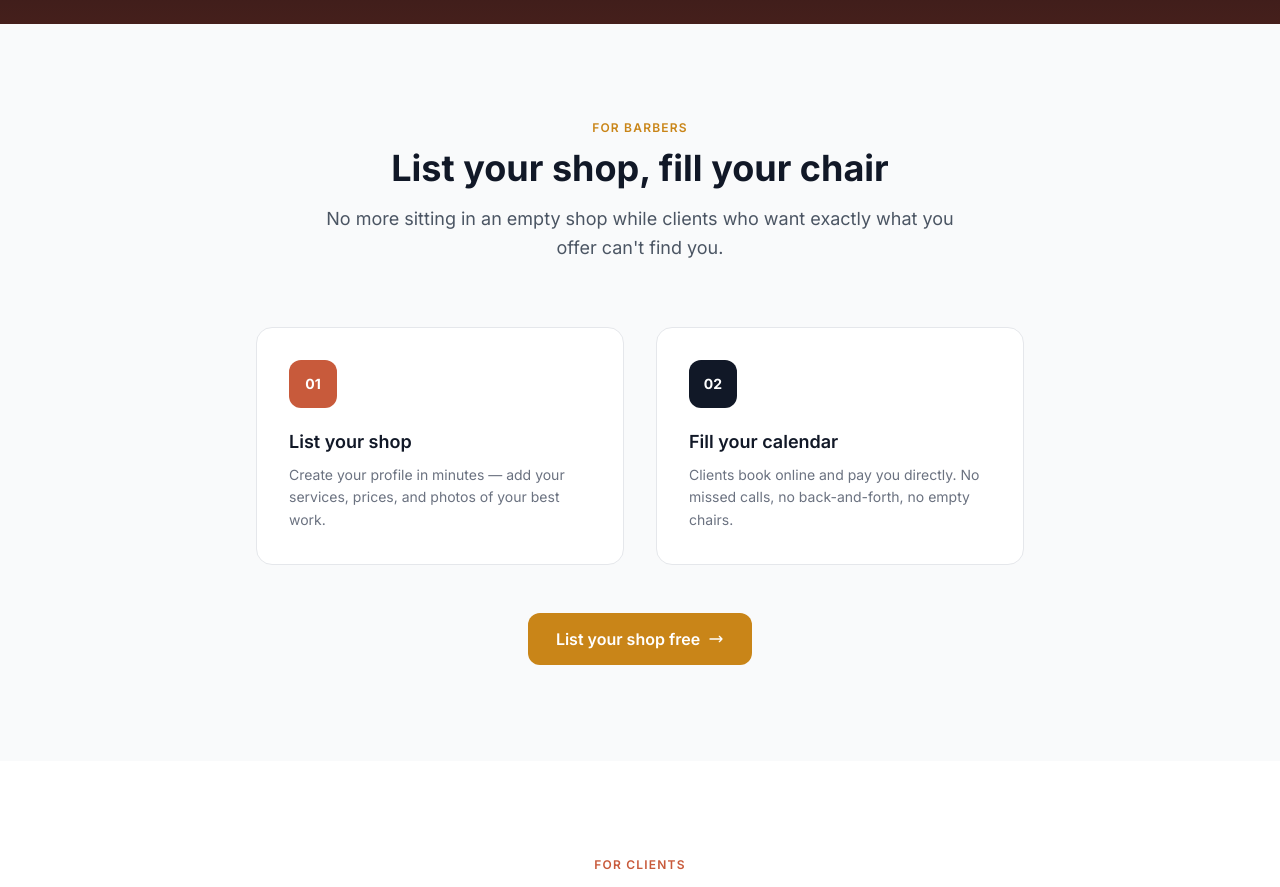
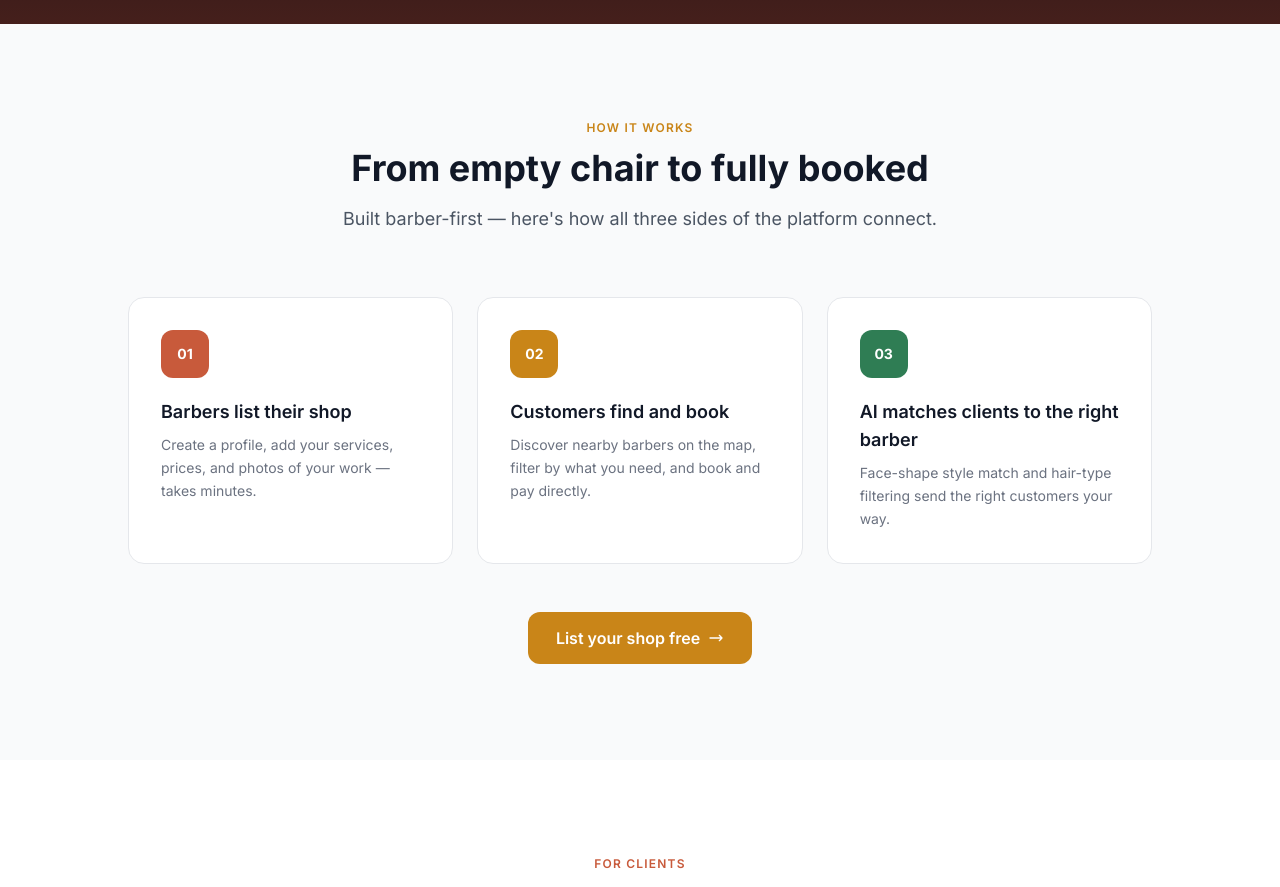
Before and after one commit to Afrotechcut/Afrotech-cut, a Next.js app: page / in a window 1280 px wide. Shown: the part 800-1687 px from the top of the page. Built offline with nearby package versions, Linux system fonts and the light colour scheme; no server answers; grey boxes are pictures that could not be loaded.

Commit message:
Rework homepage steps section into one step per audience
Previously showed two barber-only steps under a "How it works" label,
which didn't reflect the three-sided platform. Now shows one step
each for barbers, customers, and AI matching, in that priority order.

```diff
--- a/app/page.tsx
+++ b/app/page.tsx
@@ -66,29 +66,35 @@ export default function LandingPage() {
           </div>
         </section>
 
-        {/* FOR BARBERS — leads */}
+        {/* HOW IT WORKS — one step per audience, barber > customer > AI */}
         <section className="py-24 bg-gray-50">
           <div className="max-w-7xl mx-auto px-4 sm:px-6 lg:px-8">
             <div className="text-center mb-16">
-              <p className="text-brand-500 text-xs font-semibold uppercase tracking-widest mb-3">For barbers</p>
-              <h2 className="text-3xl sm:text-4xl font-bold text-gray-900 mb-4">List your shop, fill your chair</h2>
+              <p className="text-brand-500 text-xs font-semibold uppercase tracking-widest mb-3">How it works</p>
+              <h2 className="text-3xl sm:text-4xl font-bold text-gray-900 mb-4">From empty chair to fully booked</h2>
               <p className="text-gray-600 text-lg leading-relaxed max-w-2xl mx-auto">
-                No more sitting in an empty shop while clients who want exactly what you offer can't find you.
+                Built barber-first — here's how all three sides of the platform connect.
               </p>
             </div>
-            <div className="grid sm:grid-cols-2 gap-8 max-w-3xl mx-auto mb-12">
+            <div className="grid sm:grid-cols-3 gap-6 max-w-5xl mx-auto mb-12">
               {[
                 {
                   step: '01',
-                  title: 'List your shop',
-                  desc: 'Create your profile in minutes — add your services, prices, and photos of your best work.',
+                  title: 'Barbers list their shop',
+                  desc: 'Create a profile, add your services, prices, and photos of your work — takes minutes.',
                   accent: 'bg-terracotta-500',
                 },
                 {
                   step: '02',
-                  title: 'Fill your calendar',
-                  desc: 'Clients book online and pay you directly. No missed calls, no back-and-forth, no empty chairs.',
-                  accent: 'bg-gray-900',
+                  title: 'Customers find and book',
+                  desc: 'Discover nearby barbers on the map, filter by what you need, and book and pay directly.',
+                  accent: 'bg-brand-500',
+                },
+                {
+                  step: '03',
+                  title: 'AI matches clients to the right barber',
+                  desc: 'Face-shape style match and hair-type filtering send the right customers your way.',
+                  accent: 'bg-savanna-500',
                 },
               ].map(({ step, title, desc, accent }) => (
                 <div key={step} className="bg-white rounded-2xl p-8 border border-gray-200">
```
